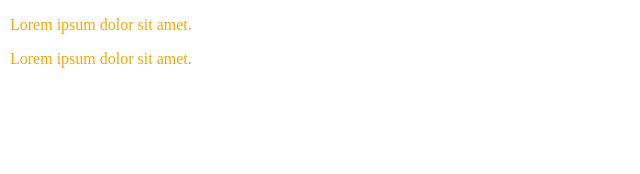
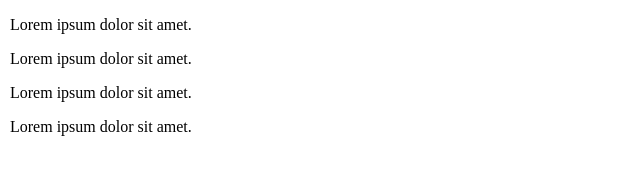
Before and after one commit to RZXQ/HYPERSKILL, a plain HTML site: page html-css/html-css-tutorial/Part 1/4. CSS Basics/5- Relational Selectors/index.html in a window 1280 px wide. Shown: the whole page, without its empty margins (0-640 px from the left). Drawn offline with Linux system fonts and the light colour scheme.

Commit message:
Update CSS and HTML in Relational Selectors lesson
Removed a comment from the HTML file and added new paragraphs. For CSS, the changes provided detailed explanations of relational selectors: descendant selector, direct children, adjacent sibling combinator, and general sibling combinator. These changes increase clarity by providing explanations directly within the CSS file.

```diff
--- a/html-css/html-css-tutorial/Part 1/4. CSS Basics/5- Relational Selectors/index.html
+++ b/html-css/html-css-tutorial/Part 1/4. CSS Basics/5- Relational Selectors/index.html
@@ -14,8 +14,11 @@
     <section id="products">
       <p>Lorem ipsum dolor sit amet.</p>
       <article>
-        <p>Lorem ipsum dolor sit amet.</p> <!-- color is also orange -->
+        <p>Lorem ipsum dolor sit amet.</p>
       </article>
     </section>
+
+    <p>Lorem ipsum dolor sit amet.</p>
+    <p>Lorem ipsum dolor sit amet.</p>
   </body>
 </html>
--- a/html-css/html-css-tutorial/Part 1/4. CSS Basics/5- Relational Selectors/style.css
+++ b/html-css/html-css-tutorial/Part 1/4. CSS Basics/5- Relational Selectors/style.css
@@ -2,11 +2,30 @@ body {
   margin: 10px;
 }
 
+/*
+relational selectors:
+1. cleaner markup
+2. can be fragile(if we reorder the sequence of the elements)
+3. not as fast as basic selectors(because )
+*/
+
 /* descendant selector */
-#products p {
-  color: orange;
-}
+/* #products p will select all the p inside #products */
+/* #products p { */
+/*   color: orange; */
+/* } */
 
-p:first-child{
-  color:green
-}
+/* #products > p selection will select all p elements that are direct children of the #products element. */
+/* #products > p { */
+/*   color: orange; */
+/* } */
+
+/* The CSS selector #products + p uses the adjacent sibling combinator (+). This selector selects the element that is immediately after the former element, and they share the same parent. */
+/* #products + p{ */
+/*  color:orange*/
+/* } */
+
+/* The #products ~ p CSS selector uses the general sibling combinator (~). This selector selects all elements that are siblings of a certain element. */
+/* #products ~ p { */
+/*   color: orange; */
+/* } */
```
